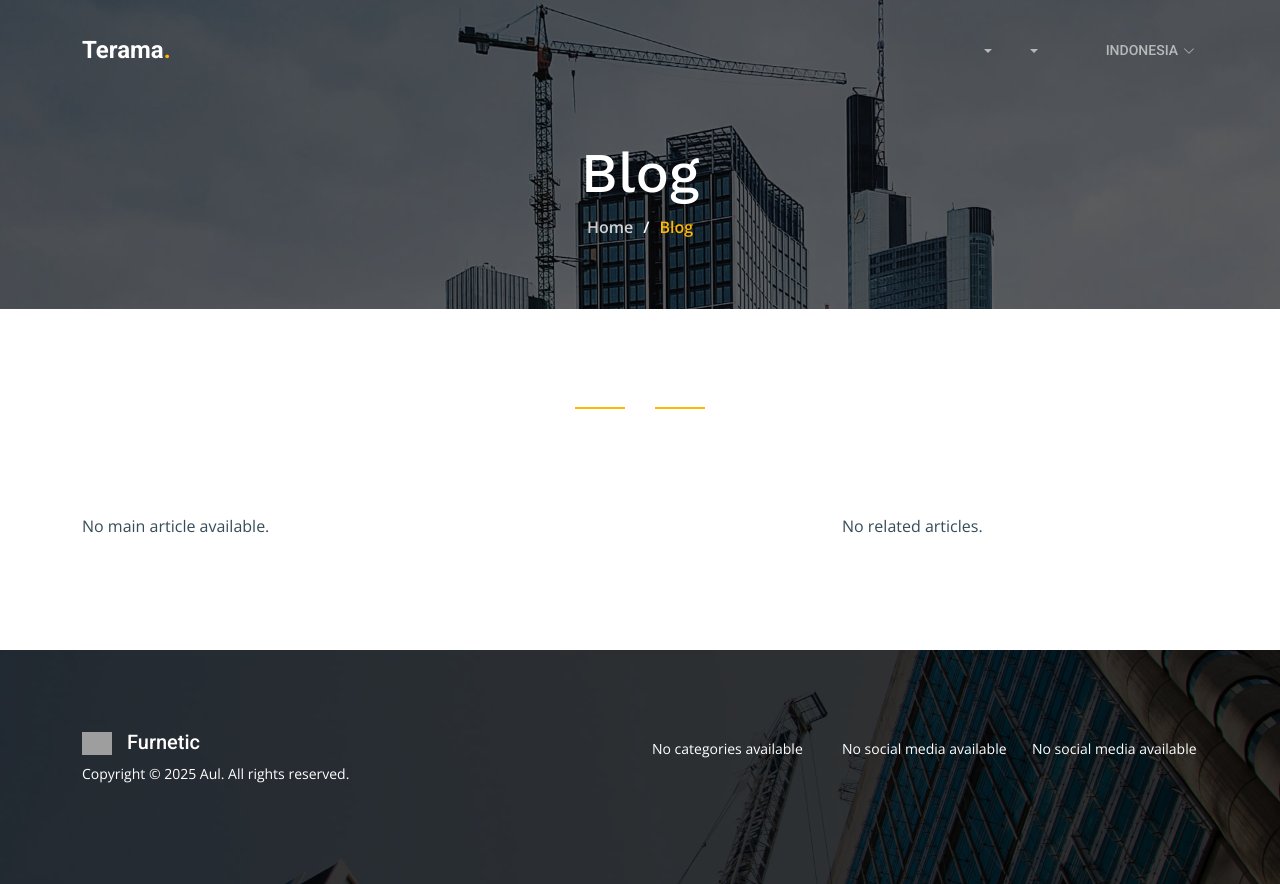
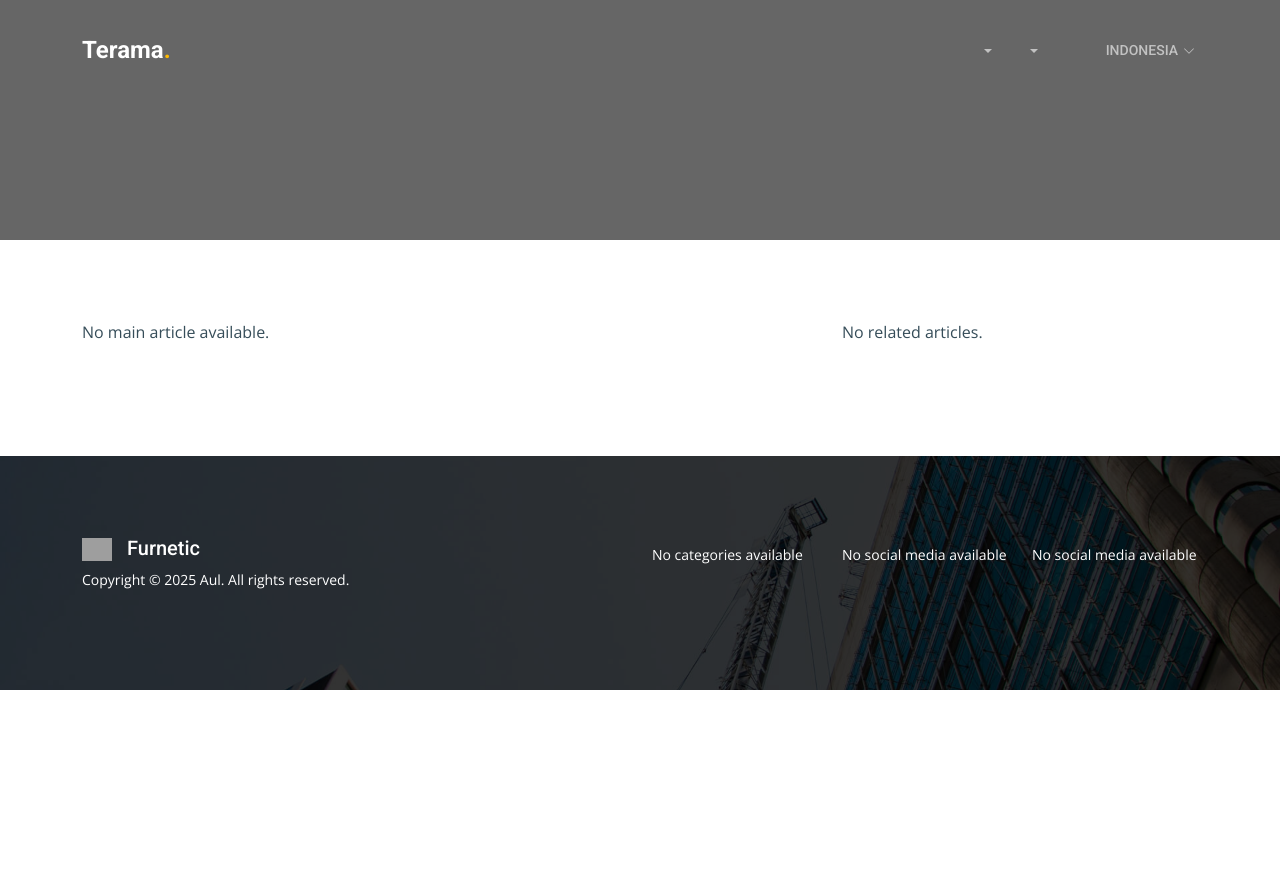
Before and after one commit to LailaWulandarii/compro-terama, a CodeIgniter 4 app: the page made by app/Views/article.php in a window 1280 px wide. After the commit the page ends 690 px from the top, so only its background shows below. Run offline with PHP 8.4 and a stand-in for CodeIgniter, Linux system fonts and the light colour scheme; the template is opened without the code that fills it, so the values that code supplies are empty; some libraries are stand-ins or nearby versions; grey boxes are pictures that could not be loaded.

Commit message:
add header and page description for article section

```diff
--- a/app/Views/article.php
+++ b/app/Views/article.php
@@ -3,27 +3,19 @@
 <?= $this->section('content'); ?>
 
 <!-- ======= Breadcrumbs ======= -->
-<div class="breadcrumbs d-flex align-items-center" style="background-image: url('assets/img/breadcrumbs-bg.jpg');">
+<div class="breadcrumbs d-flex align-items-center">
   <div class="container position-relative d-flex flex-column align-items-center" data-aos="fade">
-
-    <h2>Blog</h2>
-    <ol>
-      <li><a href="index.html">Home</a></li>
-      <li>Blog</li>
-    </ol>
-
+    <h2> <?= $lang === 'id' ? $meta['nama_halaman_id'] : $meta['nama_halaman_en']; ?></h2>
+    <p class="mt-2" style="color: white;">
+      <?= $lang == 'id' ? $meta['deskripsi_halaman_id'] : $meta['deskripsi_halaman_en']; ?>
+    </p>
   </div>
-</div><!-- End Breadcrumbs -->
+</div>
 
 <!-- ======= Recent Blog Posts Section ======= -->
 <!-- Article Section -->
 <section id="article" class="article-section mb-3">
   <div class="container">
-    <div class="section-header mb-2">
-      <h2><?= $lang == 'id' ? $meta['nama_halaman_id'] : $meta['nama_halaman_en']; ?></h2>
-      <p><?= $lang == 'id' ? $meta['title_id'] : $meta['title_en']; ?></p>
-    </div>
-
     <div class="row gy-4">
       <!-- Kolom Kiri dengan Artikel Besar -->
       <div class="col-lg-8">
```
